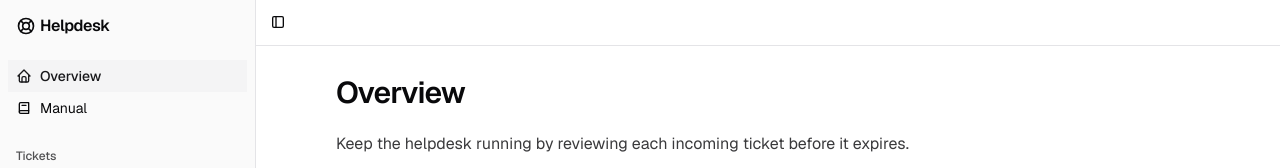
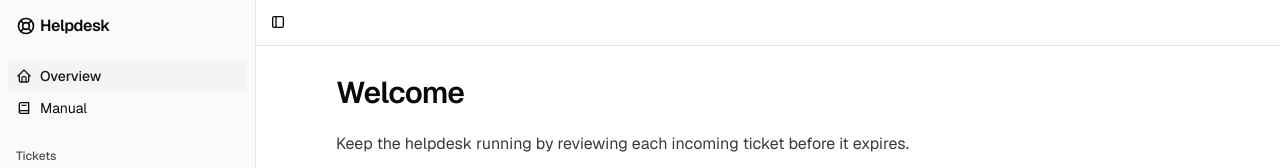
Before and after one commit to jameblai/helpdesk, a Next.js app: page / in a window 1280 px wide. Shown: the top 168 px of the page. Built offline with nearby package versions, Linux system fonts and the light colour scheme.

Commit message:
Make Overview page read more like a Welcome screen

```diff
--- a/app/page.tsx
+++ b/app/page.tsx
@@ -5,7 +5,7 @@ export default function GamePage() {
   return (
     <Container className="py-4 md:py-8">
       <article className="prose">
-        <h1>Overview</h1>
+        <h1>Welcome</h1>
         <p>
           Keep the helpdesk running by reviewing each incoming ticket before it
           expires.
```
